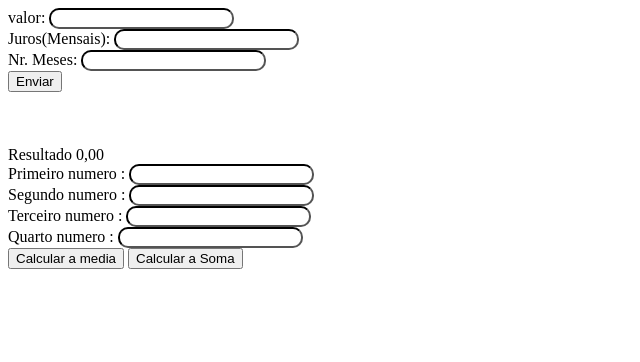
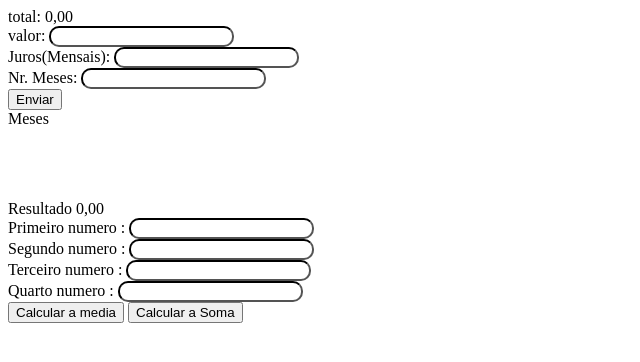
Before and after one commit to lucas0520/primeirob_3t, a plain HTML site: page index.html in a window 1280 px wide. Shown: the whole page, without its empty margins (0-640 px from the left). Drawn offline with Linux system fonts and the light colour scheme.

Commit message:
Update index.html

```diff
--- a/index.html
+++ b/index.html
@@ -1,5 +1,6 @@
 <!DOCTYPE html>
 <html lang="pt-br">
+
 <head>
     <meta charset="UTF-8">
     <meta http-equiv="X-UA-Compatible" content="IE=edge">
@@ -13,21 +14,31 @@
         }
     </style>
 </head>
+
 <body>
+
+    <div class="calculadora">
+        <span id="totalgeral">total: 0,00</span><br>
         valor: <input class="caixa" id="valor" type="text"><br>
         Juros(Mensais): <input class="caixa" id="juros" type="text"><br>
         Nr. Meses: <input class="caixa" id="meses" type="text"><br>
         <button onclick="total()">Enviar</button>
+    </div>
+
+    <div>
+        <span id="mes">Meses</span>
+    </div>
 
     <br><br><br><br>
 
     <spam id="result">Resultado 0,00</spam><br>
 
     Primeiro numero : <input class="caixa" id="n1" type="text"><br>
-    Segundo numero :  <input class="caixa" id="n2" type="text"><br>
-    Terceiro numero :  <input class="caixa" id="n3" type="text"><br>
-    Quarto numero :  <input class="caixa" id="n4" type="text"><br>
+    Segundo numero : <input class="caixa" id="n2" type="text"><br>
+    Terceiro numero : <input class="caixa" id="n3" type="text"><br>
+    Quarto numero : <input class="caixa" id="n4" type="text"><br>
     <button onclick="media()">Calcular a media</button>
     <button onclick="soma()">Calcular a Soma</button>
 </body>
+
 </html>
```
Lines whose indentation alone changed are shown as unchanged.
